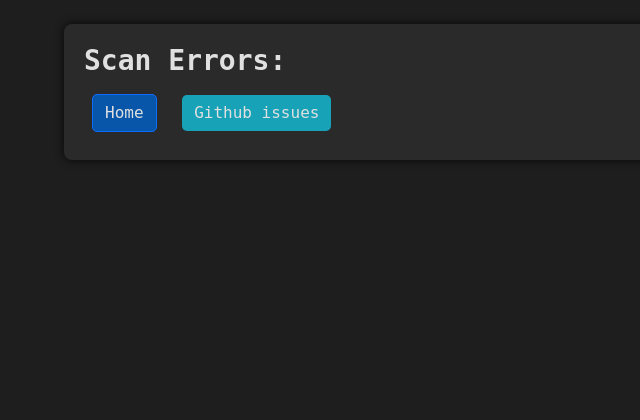
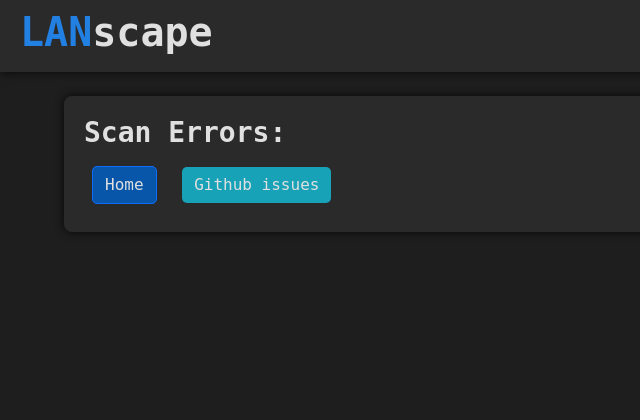
Before and after one commit to mdennis281/LANscape, a Flask app: template src/lanscape/templates/scan/scan-error.html in a window 1280 px wide. Shown: the top 420 px of the page, without its empty margins (0-640 px from the left). Run offline with Flask 3, Linux system fonts and the light colour scheme; the template is opened without the code that fills it: most values are stand-ins (such as "Sample title", 1, 10 or a date in 2020); parts of the project's set-up code (start-up, migrations or seed data) failed here and were passed over.

Commit message:
add header and style to scan error

```diff
--- a/src/lanscape/templates/scan/scan-error.html
+++ b/src/lanscape/templates/scan/scan-error.html
@@ -1,14 +1,25 @@
 {% extends "base.html" %}
 
 {% block content %}
+<div id="header">
+    <!-- Header and Scan Submission Inline -->
+  <div class="d-flex justify-content-start align-items-center">
+      <h1 class="title" onclick="location.href = '/'">
+          <span>LAN</span>scape
+      </h1>
+  </div>
+</div>
 <div class="scroll-container" id="#content">
     <div class="container-fluid my-4">
         <h3>Scan Errors:</h3>
 
         {% for error in data['errors'] %}
-            <div class="error-container">
-                <pre>{{error}}</pre>
-            </div>
+            <details>
+                <summary>{{ error.get('basic') }}</summary>
+                <div class="error-container">
+                    <pre>{{ error.get('traceback') }}</pre>
+                </div>
+            </details>
         {% endfor %}
         <button onclick="location.href='/'" class="btn btn-primary m-2">Home</button>
 
```
